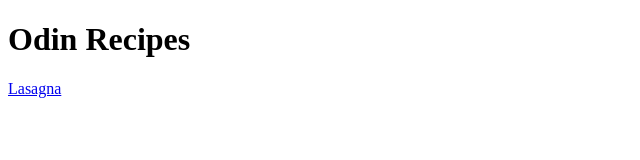
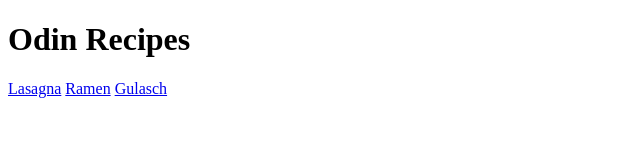
Before and after one commit to NicolaijScheu/odin-recipes, a plain HTML site: page index.html in a window 1280 px wide. Shown: the whole page, without its empty margins (0-640 px from the left). Drawn offline with Linux system fonts and the light colour scheme.

Commit message:
added links to new recipes

```diff
--- a/index.html
+++ b/index.html
@@ -8,6 +8,8 @@
 <body>
     <h1>Odin Recipes</h1>
     <a href="./recipes/lasagna.html">Lasagna</a>
+    <a href="./recipes/ramen.html">Ramen</a>
+    <a href="./recipes/gulasch.html">Gulasch</a>
 
 </body>
 </html>
```
